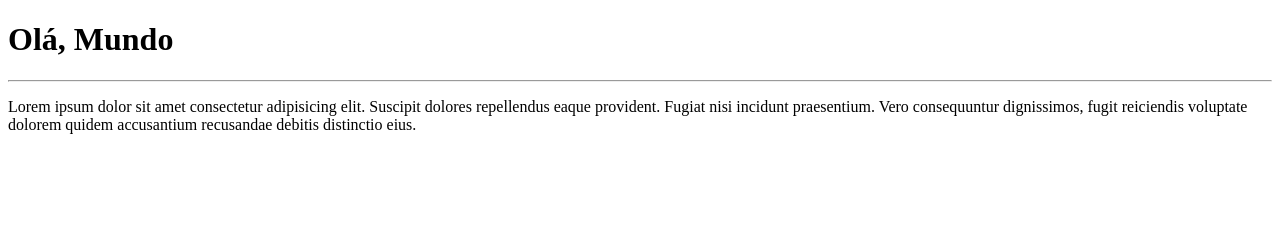
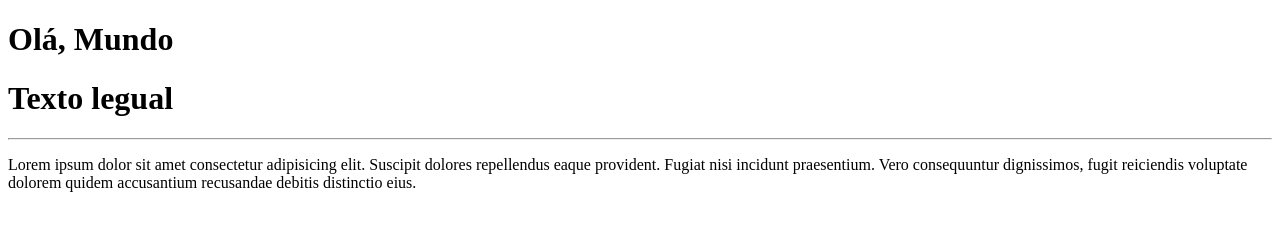
Before and after one commit to Kzteru/Ola-Mundo, a plain HTML site: page site_simples/index.html in a window 1280 px wide. Drawn offline with Linux system fonts and the light colour scheme.

Commit message:
Linha de texto adicionada

```diff
--- a/site_simples/index.html
+++ b/site_simples/index.html
@@ -9,6 +9,8 @@
 
     <h1>Olá, Mundo </h1>
 
+    <h1> Texto legual</h1>
+
     <hr>
 
     <p>Lorem ipsum dolor sit amet consectetur adipisicing elit. Suscipit dolores repellendus eaque
```
